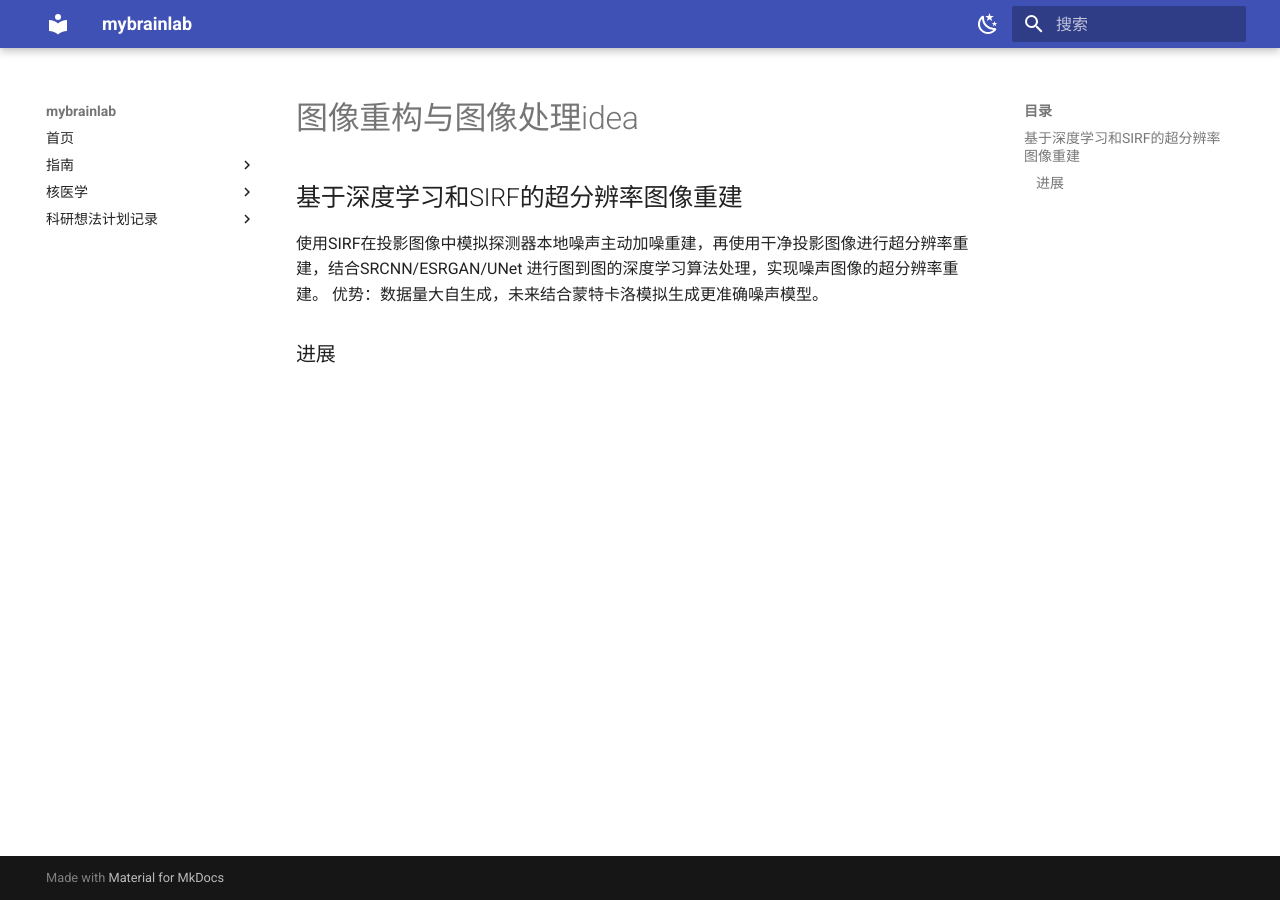
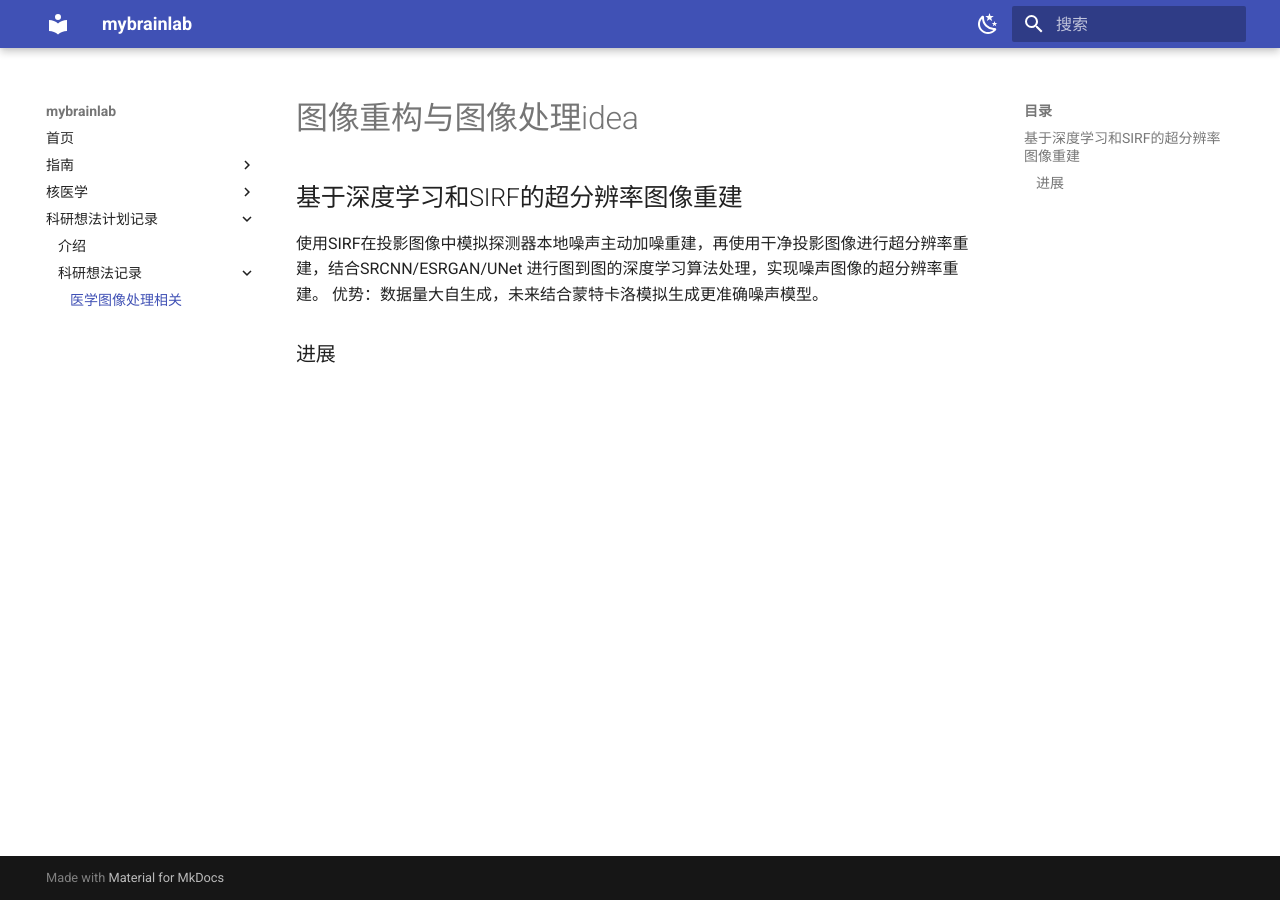
Before and after one commit to dutoumanwulao/mybrainlab, an MkDocs documentation site: the page built from docs/researchidea/picrecon.md, in a window 1280 px wide. Built offline with MkDocs 1.6.1 and Material for MkDocs 9.7.7, drawn with Linux system fonts in a browser that asks for light colours; old or Windows-style settings are respelled for this version of MkDocs.

Commit message:
更新：<填写本次改动说明>

```diff
--- a/mkdocs.yml
+++ b/mkdocs.yml
@@ -59,6 +59,6 @@ nav:
               - 涉及各种数据类型介绍: nukmed/recon/sirf/pictype.md
               - xxxx: nukmed/recon/sirf/xxxx.md
   - 科研想法计划记录:
-      - 介绍: researchidea\index.md
+      - 介绍: researchidea/index.md
       - 科研想法记录:
-          - 医学图像处理相关: docs\researchidea\picrecon.md
+          - 医学图像处理相关: researchidea/picrecon.md
```
Also changed, not shown: docs/nukmed/recon/sirf/xxxx.md (+1 -1 lines).
